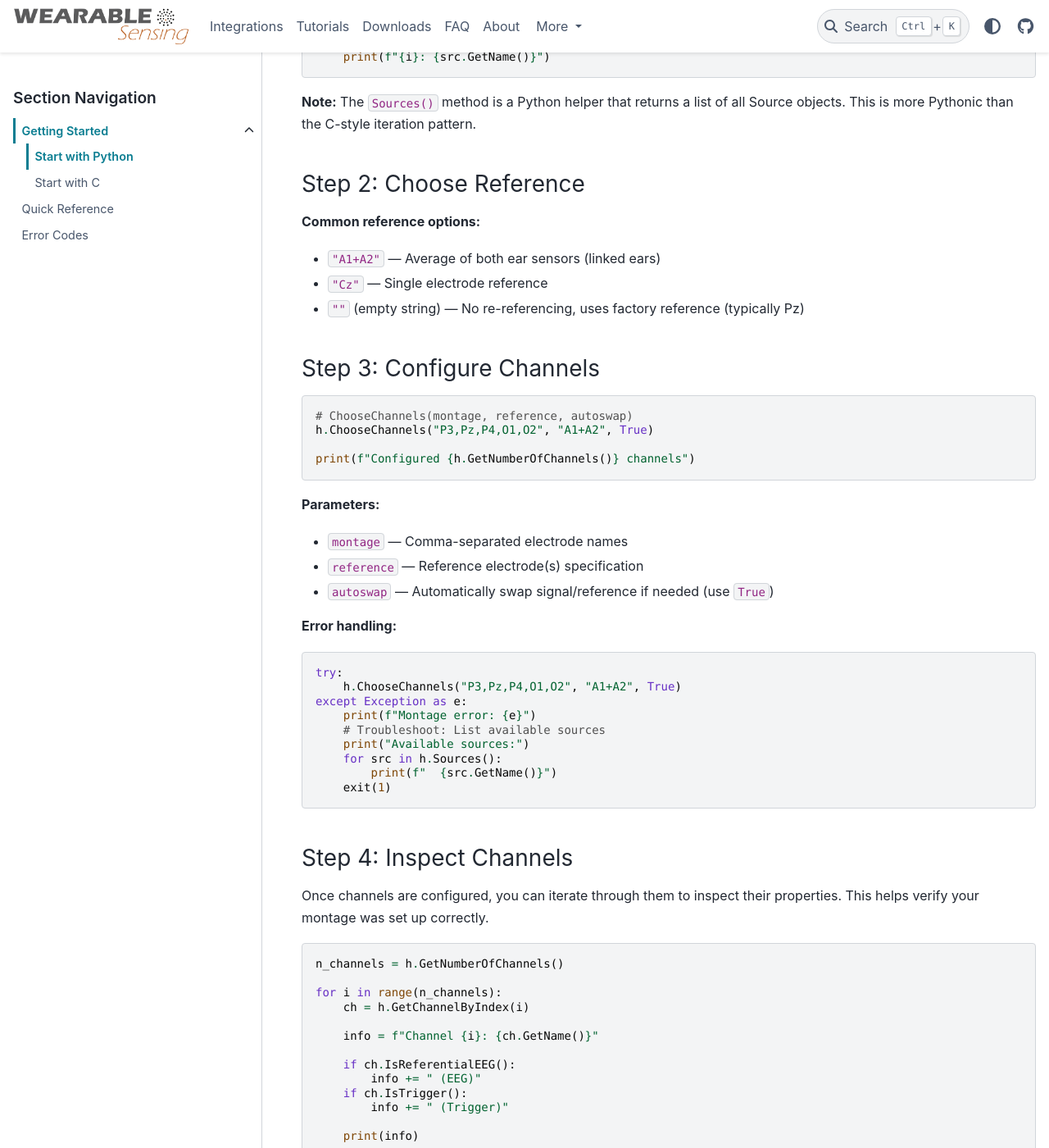
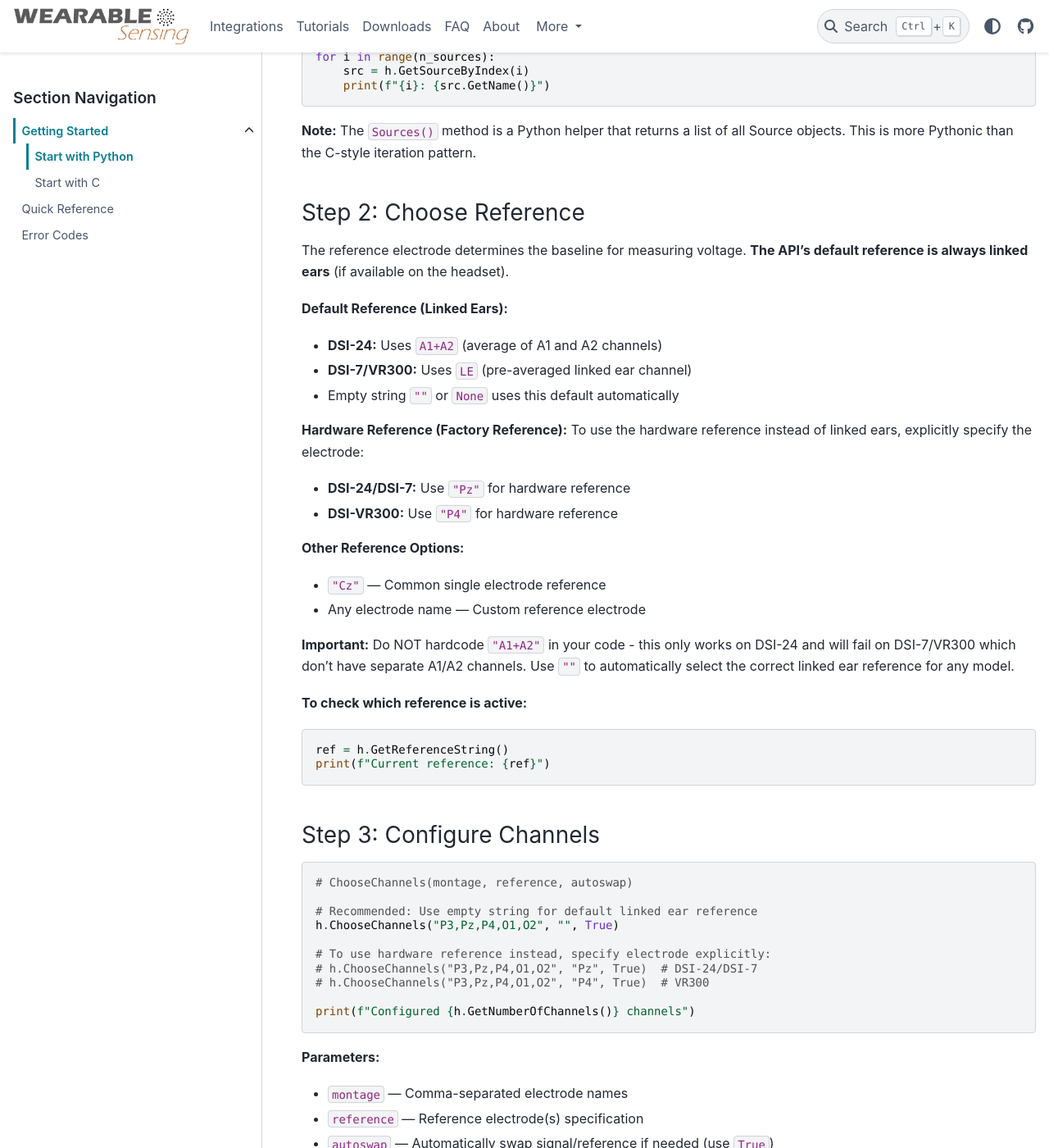
Before and after one commit to WearableSensing/wiki, a Sphinx documentation site: the page built from docs/api/getting_started/start_python.md, in a window 1280 px wide and 1400 px high, scrolled down 5604 px. Shown: the whole window at 82% size. Built offline with Sphinx 7.4.7 and the PyData theme 0.15.4, drawn with Linux system fonts in a browser that asks for light colours; some of the changed text lies outside the part shown.

Commit message:
Fix channels and add more information about the default references / channels
use a single cap as an example

````diff
--- a/docs/api/getting_started/start_python.md
+++ b/docs/api/getting_started/start_python.md
@@ -48,7 +48,9 @@ h.Connect(None)  # None uses DSISerialPort environment variable
 print("Connected!")
 
 # Configure channels
-h.ChooseChannels("P3,Pz,P4", "A1+A2", True)
+# Using "" for reference lets API use its auto-detected default
+# (linked ears if available, otherwise factory reference)
+h.ChooseChannels("P3,Pz,P4", "", True)
 
 # Start acquisition
 h.StartDataAcquisition()
@@ -243,16 +245,41 @@ for i in range(n_sources):
 
 ### Step 2: Choose Reference
 
-**Common reference options:**
-- `"A1+A2"` — Average of both ear sensors (linked ears)
-- `"Cz"` — Single electrode reference
-- `""` (empty string) — No re-referencing, uses factory reference (typically Pz)
+The reference electrode determines the baseline for measuring voltage. **The API's default reference is always linked ears** (if available on the headset).
+
+**Default Reference (Linked Ears):**
+- **DSI-24:** Uses `A1+A2` (average of A1 and A2 channels)
+- **DSI-7/VR300:** Uses `LE` (pre-averaged linked ear channel)
+- Empty string `""` or `None` uses this default automatically
+
+**Hardware Reference (Factory Reference):**
+To use the hardware reference instead of linked ears, explicitly specify the electrode:
+- **DSI-24/DSI-7:** Use `"Pz"` for hardware reference
+- **DSI-VR300:** Use `"P4"` for hardware reference
+
+**Other Reference Options:**
+- `"Cz"` — Common single electrode reference
+- Any electrode name — Custom reference electrode
+
+**Important:** Do NOT hardcode `"A1+A2"` in your code - this only works on DSI-24 and will fail on DSI-7/VR300 which don't have separate A1/A2 channels. Use `""` to automatically select the correct linked ear reference for any model.
+
+**To check which reference is active:**
+```python
+ref = h.GetReferenceString()
+print(f"Current reference: {ref}")
+```
 
 ### Step 3: Configure Channels
 
 ```python
 # ChooseChannels(montage, reference, autoswap)
-h.ChooseChannels("P3,Pz,P4,O1,O2", "A1+A2", True)
+
+# Recommended: Use empty string for default linked ear reference
+h.ChooseChannels("P3,Pz,P4,O1,O2", "", True)
+
+# To use hardware reference instead, specify electrode explicitly:
+# h.ChooseChannels("P3,Pz,P4,O1,O2", "Pz", True)  # DSI-24/DSI-7
+# h.ChooseChannels("P3,Pz,P4,O1,O2", "P4", True)  # VR300
 
 print(f"Configured {h.GetNumberOfChannels()} channels")
 ```
@@ -265,7 +292,7 @@ print(f"Configured {h.GetNumberOfChannels()} channels")
 **Error handling:**
 ```python
 try:
-    h.ChooseChannels("P3,Pz,P4,O1,O2", "A1+A2", True)
+    h.ChooseChannels("P3,Pz,P4,O1,O2", "", True)  # Use auto-detected default
 except Exception as e:
     print(f"Montage error: {e}")
     # Troubleshoot: List available sources
@@ -346,26 +373,11 @@ h.ChooseChannels("Fp1-F3,F3-C3,C3-P3,P3-O1", "", True)
 
 ```python
 def configure_montage(h):
-    """Configure montage based on headset model."""
+    """Configure a standard posterior montage."""
 
-    info = h.GetInfoString()
-
-    # Choose montage based on headset model
-    if "DSI-7" in info:
-        # DSI-7: 7 dry electrodes
-        montage = "P3,Pz,P4,POz,O1,Oz,O2"
-        reference = "Cz"
-    elif "DSI-24" in info:
-        # DSI-24: Full 10-20 system
-        montage = ("Fp1,Fp2,F7,F3,Fz,F4,F8,"
-                   "T3,C3,Cz,C4,T4,"
-                   "T5,P3,Pz,P4,T6,"
-                   "O1,Oz,O2")
-        reference = "A1+A2"
-    else:
-        # Unknown model: use numbered sources
-        montage = "@1,@2,@3,@4,@5"
-        reference = ""
+    # Configure a standard posterior montage
+    montage = "P3,Pz,P4,O1,O2"
+    reference = ""  # Default linked ears
 
     print(f"Montage: {montage}")
     print(f"Reference: {reference}")
````
Also changed, not shown: docs/api/getting_started/start_c.md (+35 -30 lines).
